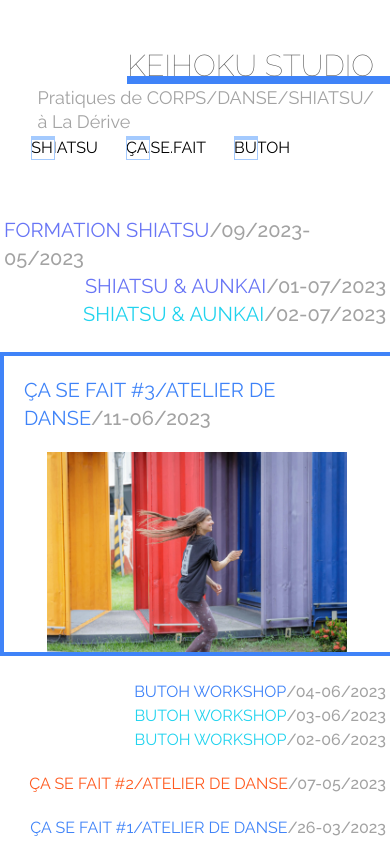
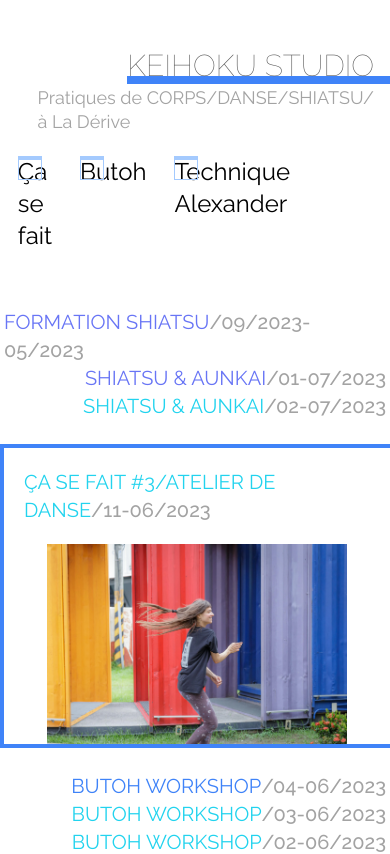
Before and after one commit to jolysnicolas1/keihoku, a Next.js app: page / in a window 390 px wide. Shown: the top 854 px of the page. Built offline with nearby package versions, Linux system fonts and the light colour scheme.

Commit message:
Chatgpt forever

```diff
--- /dev/null
+++ b/app/NextEvent.tsx
@@ -0,0 +1,53 @@
+import React from 'react';
+import Link from 'next/link';
+import Day from './Day';
+import corea from 'public/corea.webp';
+import NextEvent from './NextEvent';
+import Image from 'next/image';
+
+
+
+type NextEventProps = {
+  practice: { tag: string; color: string };
+  teacher: { tag: string; color: string };
+  date: string[];
+  href: string;
+};
+
+const NextEvent: React.FC<NextEventProps> = ({
+  practice,
+  teacher,
+  date,
+  href,
+}) => {
+  return (
+    <Link href={href}>
+      <div className="border-y-4 border-l-4 border-blue-500 flex flex-col md:flex-row align-center text-xl md:justify-between lg:ml-12 xl:ml-24 2xl:ml-96 my-5">
+        <div className="grow p-5 flex md:justify-center self-center">
+          <div className="font-medium flex flex-col align-center">
+            {date.map((dateItem, index) => (
+              <Day
+                key={index}
+                practice={{ ...practice, color: practice.color }}
+                teacher={{ ...teacher, color: teacher.color }}
+                date={dateItem}
+                href={href}
+              />
+            ))}
+          </div>
+        </div>
+        <div className="flex flex-col items-center">
+          <Image
+            className="md:border-l-4 md:border-blue-500"
+            src={corea}
+            height={300}
+            width={300}
+            alt="corea"
+          />
+        </div>
+      </div>
+    </Link>
+  );
+};
+
+export default NextEvent;
--- a/app/Studio.tsx
+++ b/app/Studio.tsx
@@ -1,21 +1,64 @@
-
-import Link from "next/link"
+import Link from "next/link";
 
 export default function Studio() {
+  const containerClasses = "flex justify-end flex-col items-end relative";
+  const headingClasses =
+    "text-3xl sm:text-4xl md:text-5xl text-neutral-600 font-thin -mb-2 sm-pl-20 md:pl-64 lg:pl-72 xl:pl-80 2xl:pl-96 pr-4";
+  const textClasses =
+    "px-4 md:px-6 md:px-10 lg:px-12 xl:px-14 2xl:px-16 text-neutral-400 inline-block -mb-1 text-lg";
+  const beforeClasses = `
+    relative
+    before:absolute
+    before:bg-transparent
+    lg:before:bg-blue-500
+    before:hover:top-0
+    before:h-6
+    before:lg:h-6
+    before:w-6
+    before:border-t-4
+    before:border-blue-300
+    lg:text-neutral-100
+    hover:text-neutral-400
+    hover:font-normal
+    duration-500
+    before:hover:h-1
+    before:h-1
+    before:border
+    before:duration-500
+    p-1
+  `;
+  const containerStyle = { paddingLeft: "24px", paddingRight: "24px" };
+  const linkContainerStyle = {
+    paddingLeft: "96px",
+    paddingRight: "96px",
+  };
+
   return (
-    <div className="flex justify-end flex-col items-end relative">
-      <div className='flex w-fit border-b-8 border-blue-500 items-end'>
-        <h1 className='text-3xl sm:text-4xl md:text-5xl text-neutral-600 font-thin -mb-2 sm-pl-20 md:pl-64 lg:pl-72 xl:pl-80 2xl:pl-96 pr-4'>KEIHOKU STUDIO</h1>
+    <div className={containerClasses}>
+      <div className="flex w-fit border-b-8 border-blue-500 items-end">
+        <h1 className={headingClasses}>KEIHOKU STUDIO</h1>
       </div>
       <div className="flex flex-col sm:flex-row">
-        <p className='px-4 md:px-6 md:px-10 lg:px-12 xl:px-14  2xl:px-16 text-neutral-400 inline-block -mb-1 text-lg'>Pratiques de CORPS/DANSE/SHIATSU/</p>
-        <p className='px-4 md:px-6 md:px-10 lg:px-12 xl:px-14  2xl:px-16 text-neutral-400 inline-block -mb-1 text-lg'>à La Dérive</p>
+        <p className={textClasses}>Pratiques de CORPS/DANSE/SHIATSU/</p>
+        <p className={textClasses}>à La Dérive</p>
       </div>
-      <div className="flex flex-row space-x-5 px-24 lg:px-96">
-        <Link href="/shiatsu"><div className=" relative before:absolute lg:before:bg-blue-500 before:hover:top-0 before:h-6 before:w-6 before:border-t-4 before:border-blue-300 lg:text-neutral-100 hover:text-neutral-400 hover:font-semibold duration-500 before:hover:h-1 before:border before:duration-500 p-1">SHIATSU</div></Link>
-        <Link href="/ca-se-fait"><div className=" relative before:absolute lg:before:bg-blue-500 before:hover:top-0 before:h-6 before:w-6 before:border-t-4 before:border-blue-300 lg:text-neutral-100 hover:text-neutral-400 hover:font-semibold duration-500 before:hover:h-1 before:border before:duration-500 p-1">ÇA.SE.FAIT</div></Link>
-        <Link href="/butoh"><div className=" relative before:absolute lg:before:bg-blue-500 before:hover:top-0 before:h-6 before:w-6 before:border-t-4 before:border-blue-300 lg:text-neutral-100 hover:text-neutral-400 hover:font-semibold duration-500 before:hover:h-1 before:border before:duration-500 p-1">BUTOH</div></Link>
+      <div
+        className="flex flex-row space-x-5 text-2xl mt-5"
+        style={linkContainerStyle}
+      >
+        <Link href="/shiatsu">
+          <div className={beforeClasses}>Shiatsu</div>
+        </Link>
+        <Link href="/ca-se-fait">
+          <div className={beforeClasses}>Ça se fait</div>
+        </Link>
+        <Link href="/butoh">
+          <div className={beforeClasses}>Butoh</div>
+        </Link>
+        <Link href="/technique-alexander">
+          <div className={beforeClasses}>Technique Alexander</div>
+        </Link>
       </div>
     </div>
-  )
+  );
 }
--- a/app/layout.tsx
+++ b/app/layout.tsx
@@ -7,8 +7,8 @@ import Link from 'next/link';
 const raleway = Raleway({ subsets: ['latin'] });
 
 export const metadata = {
-  title: 'Create Next App',
-  description: 'Generated by create next app',
+  title: 'Keihoku Studio',
+  description: 'Pratiques de danse/corps et soin à la Dérive',
 }
 
 export default function RootLayout({
--- a/app/page.tsx
+++ b/app/page.tsx
@@ -1,7 +1,15 @@
+import React from 'react';
 import Link from 'next/link';
 import Day from './Day';
+import corea from 'public/corea.webp';
 import Image from 'next/image';
-import corea from 'public/corea.webp';
+
+const nextEvent = {
+  practice: { tag: "ça se fait #3/atelier de danse", color: "" },
+  teacher: { tag: "Émilia Giudicelli", color: "text-blue-500" },
+  date: ["11-06/2023"],
+  href: "/ca-se-fait",
+};
 
 const daysData = [
   {
@@ -17,6 +25,7 @@ const daysData = [
     href: "/shiatsu",
   },
 ];
+
 const pastEvents = [
   {
     practice: { tag: "butoh workshop", color: "" },
@@ -33,23 +42,16 @@ const pastEvents = [
   {
     practice: { tag: "ça se fait #1/atelier de danse", color: "" },
     teacher: { tag: "Émilia Giudicelli", color: "" },
-    date: ["26-03/2023",],
+    date: ["26-03/2023"],
     href: "/ca-se-fait",
   },
   {
     practice: { tag: "technique alexander", color: "" },
     teacher: { tag: "Antonia Pons Capo", color: "" },
-    date: ["21-02/2023", "20-02/2023", "19-02/2023","18-02/2023"],
-    href: "#",
+    date: ["21-02/2023", "20-02/2023", "19-02/2023", "18-02/2023"],
+    href: "/technique-alexander",
   },
 ];
-
-const nextEvent = {
-  practice: { tag: "ça se fait #3/atelier de danse", color: "text-blue-500" },
-  teacher: { tag: "Émilia Giudicelli", color: "" },
-  date: ["11-06/2023"],
-  href: "/ca-se-fait",
-};
 
 // Fonction pour générer une couleur aléatoire
 const generateRandomColor = () => {
@@ -59,11 +61,35 @@ const generateRandomColor = () => {
 };
 
 export default function Home() {
+  const renderEvent = (event) => {
     return (
-    <main className="min-h-screen pt-12 flex flex-col text-cyan-400">
-      <div className="flex flex-col items-end p-1 sm:p-4 space-y-8 md:space-y-0 font-light text-xl lg:px-12 xl:px-24 2xl:px-44">
-        <div>
-          {daysData.map((dayItem, index) => {
+      <div key={event.href}>
+        {event.date.map((date, dateIndex) => {
+          let practiceColorToApply = "";
+          let teacherColorToApply = "";
+
+          if (dateIndex === 0) {
+            practiceColorToApply = generateRandomColor();
+          } else if (dateIndex === event.date.length - 1) {
+            teacherColorToApply = generateRandomColor();
+          }
+
+          return (
+            <Day
+              key={dateIndex}
+              practice={{ ...event.practice, color: practiceColorToApply }}
+              teacher={{ ...event.teacher, color: teacherColorToApply }}
+              date={date}
+              href={event.href}
+            />
+          );
+        })}
+      </div>
+    );
+  };
+
+  const renderDaysData = () => {
+    return daysData.map((dayItem, index) => {
       const practiceColor = generateRandomColor();
       const teacherColor = generateRandomColor();
 
@@ -91,19 +117,30 @@ export default function Home() {
           })}
         </div>
       );
-          })}
-        </div>
+    });
+  };
+
+  const renderPastEvents = () => {
+    return pastEvents.map((pastEvent, index) => {
+      return renderEvent(pastEvent);
+    });
+  };
+
+  return (
+    <main className="min-h-screen pt-12 flex flex-col text-cyan-400">
+      <div className="flex flex-col items-end p-1 sm:p-4 space-y-8 md:space-y-0 font-light text-xl lg:px-12 xl:px-24 2xl:px-44">
+        <div>{renderDaysData()}</div>
       </div>
       <Link href={nextEvent.href}>
         <div className="border-y-4 border-l-4 border-blue-500 flex flex-col md:flex-row align-center text-xl md:justify-between lg:ml-12 xl:ml-24 2xl:ml-96 my-5">
           <div className="grow p-5 flex md:justify-center self-center">
             <div className="font-medium flex flex-col align-center">
-              {nextEvent.date.map((date, index) => (
+              {nextEvent.date.map((dateItem, index) => (
                 <Day
                   key={index}
                   practice={{ ...nextEvent.practice, color: nextEvent.practice.color }}
                   teacher={{ ...nextEvent.teacher, color: nextEvent.teacher.color }}
-                  date={date}
+                  date={dateItem}
                   href={nextEvent.href}
                 />
               ))}
@@ -120,31 +157,8 @@ export default function Home() {
           </div>
         </div>
       </Link>
-      <div className="flex flex-col items-end p-1 sm:p-4 space-y-5 md:space-y-0 font-light sm:text-xl lg:px-12 xl:px-24 2xl:px-44">
-        {pastEvents.map((pastEvent, index) => (
-          <div key={index}>
-            {pastEvent.date.map((date, dateIndex) => {
-              let practiceColorToApply = "";
-              let teacherColorToApply = "";
-
-              if (dateIndex === 0) {
-                practiceColorToApply = generateRandomColor();
-              } else if (dateIndex === pastEvent.date.length - 1) {
-                teacherColorToApply = generateRandomColor();
-              }
-
-              return (
-                <Day
-                  key={dateIndex}
-                  practice={{ ...pastEvent.practice, color: practiceColorToApply }}
-                  teacher={{ ...pastEvent.teacher, color: teacherColorToApply }}
-                  date={date}
-                  href={pastEvent.href}
-                />
-              );
-            })}
-          </div>
-        ))}
+      <div className="flex flex-col items-end p-1 sm:p-4 space-y-5 md:space-y-0 font-light lg:px-12 xl:px-24 2xl:px-44 text-xl">
+        {renderPastEvents()}
       </div>
     </main>
   );
```
Also changed, not shown: app/technique-alexander/page.tsx (added, +52 -0 lines), public/antonia.jpeg (added). Lines whose indentation alone changed are shown as unchanged.
